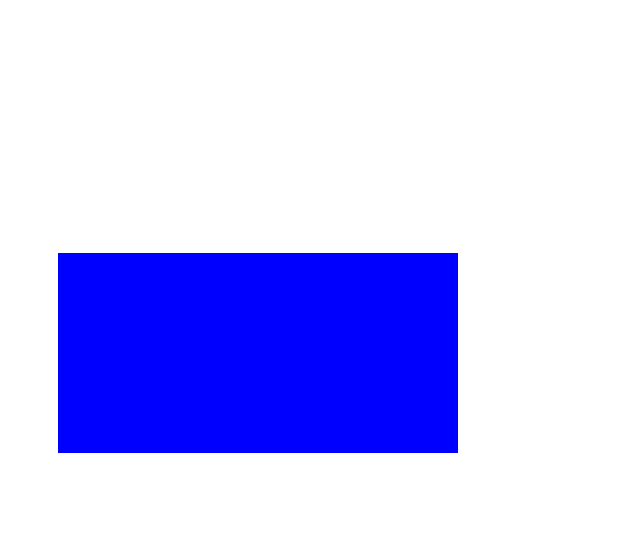
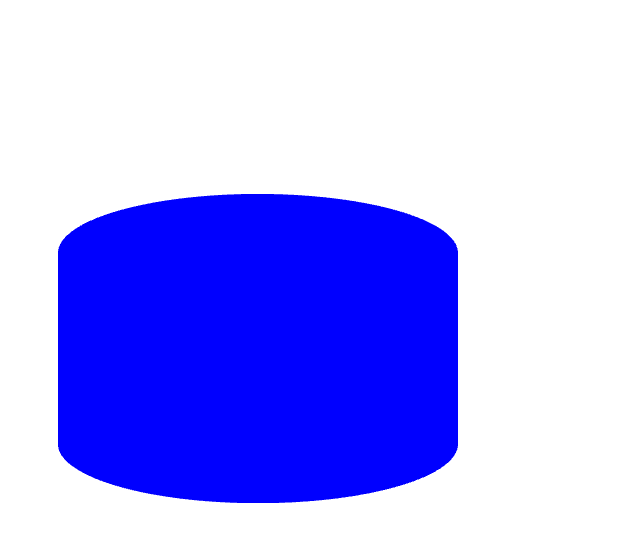
Before and after one commit to hai2007/puly, a website: page test/index.spec.html in a window 1280 px wide. Shown: the part 5-546 px from the top of the page, without its empty margins (0-640 px from the left). Drawn offline with Linux system fonts and the light colour scheme.

Commit message:
测试相机

```diff
--- a/src/index.ts
+++ b/src/index.ts
@@ -94,7 +94,20 @@ class Puly {
      * -------------------------------
     */
 
-    // todo
+    rotate(deg, a1, b1, c1, a2, b2, c2) {
+        this.__camera.rotate(-1 * deg, a1, b1, c1, a2, b2, c2)
+        return this
+    }
+
+    scale(xTimes, yTimes, zTimes, cx, cy, cz) {
+        this.__camera.scale(xTimes, yTimes, zTimes, cx, cy, cz)
+        return this
+    }
+
+    move(dis, a, b, c) {
+        this.__camera.move(-1 * dis, a, b, c)
+        return this
+    }
 
     /**
      * -------------------------------
@@ -114,7 +127,6 @@ class Puly {
         painter.openDeep()
 
         // 设置相机
-        console.log(this.__camera.value())
         this.__core.setUniformMatrix4fv('u_matrix', this.__camera.value())
 
         // 一个个绘制几何体
--- a/test/index.spec.html
+++ b/test/index.spec.html
@@ -34,8 +34,11 @@
 
         cylinder.setValue({
             color: 'blue',
-            y:-200
+            y: -200
         });
+
+        puly.rotate(0.3, 1, 0, 0)
+        // .move(0.5,1,0,0)
 
         // 最后绘制
         puly.draw();
```
Also changed, not shown: dist/puly.js, dist/puly.min.js.
